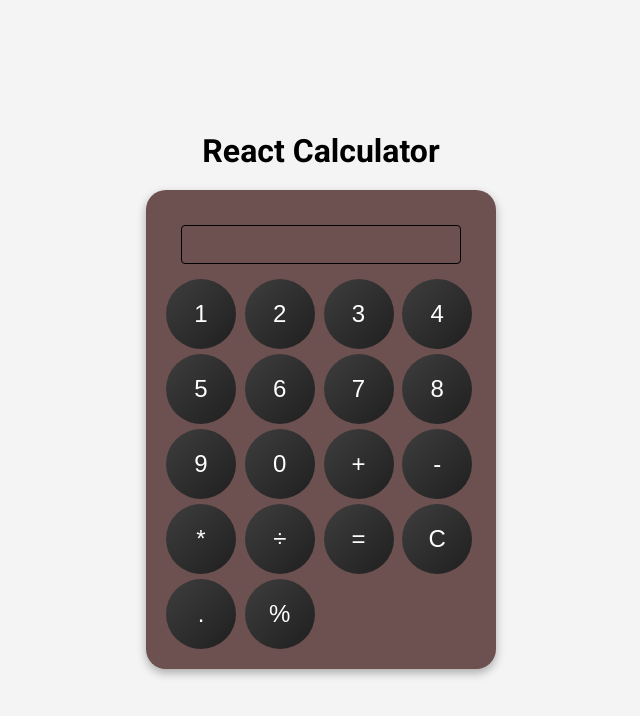
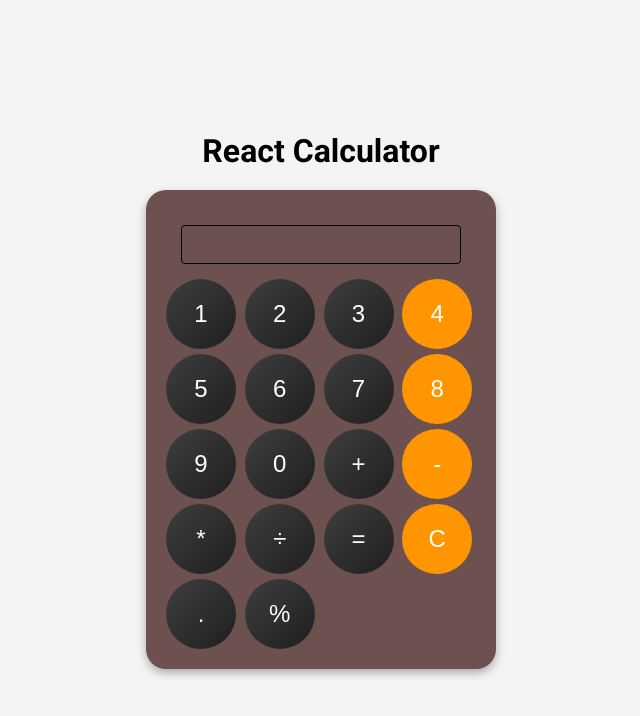
Before and after one commit to Mzhgn/React-Calculator, a React (Create React App) app: page / in a window 1280 px wide. Shown: the top 716 px of the page, without its empty margins (319-959 px from the left). Built offline with nearby package versions, Linux system fonts and the light colour scheme.

Commit message:
changing the color of the last lin of the buttons

```diff
--- a/src/App.css
+++ b/src/App.css
@@ -53,6 +53,10 @@ button {
 button:active {
   background: #555;
 }
+
+button:nth-child(4n) {
+  background: #ff9500;
+}
 @media (prefers-reduced-motion: no-preference) {
   .App-logo {
     animation: App-logo-spin infinite 20s linear;
```
